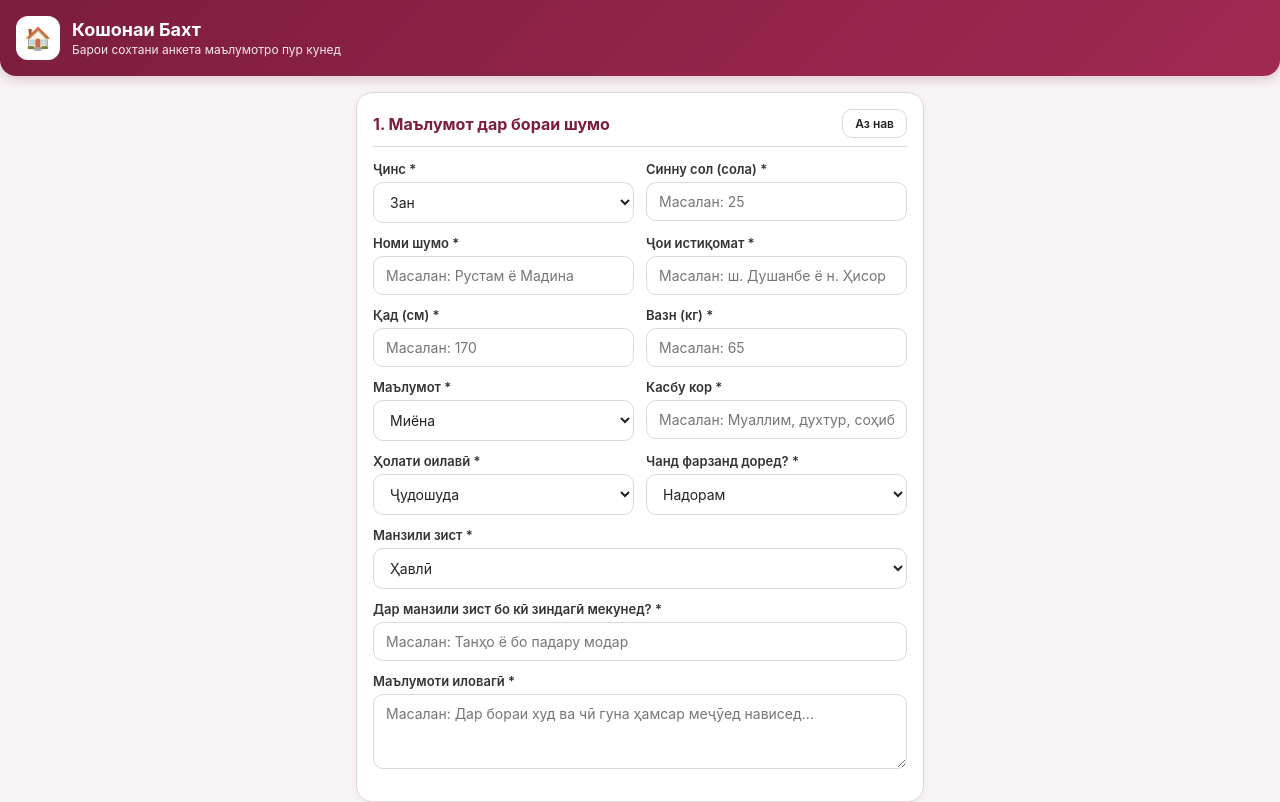
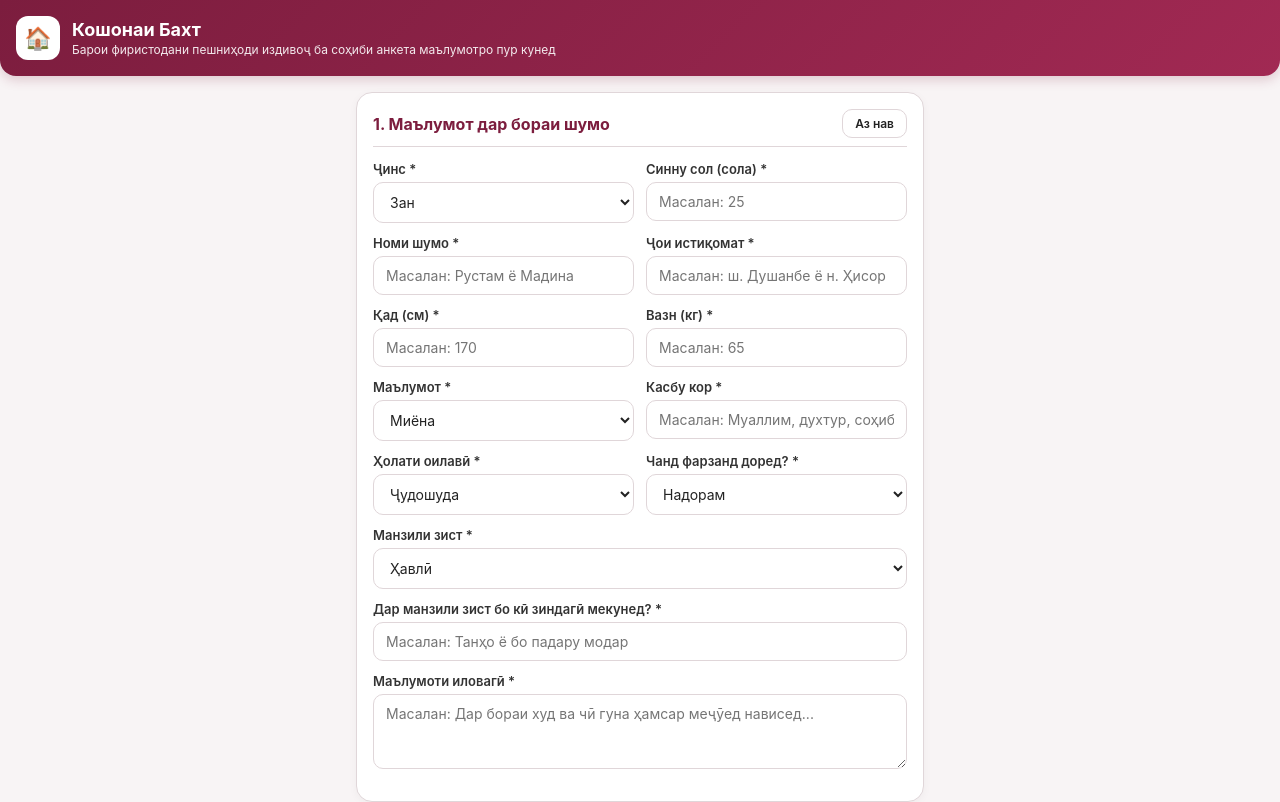
Before and after one commit to KoshonaiBakht/Manbotuizdivogkadanmehkoham, a plain HTML site: page index.html in a window 1280 px wide. Shown: the top 802 px of the page. Drawn offline with Linux system fonts and the light colour scheme.

Commit message:
Update index.html

```diff
--- a/index.html
+++ b/index.html
@@ -52,7 +52,7 @@
       <div class="logo-box">🏠</div>
       <div class="brand-title">
         <h1>Кошонаи Бахт</h1>
-        <p>Барои сохтани анкета маълумотро пур кунед</p>
+        <p>Барои фиристодани пешниҳоди издивоҷ ба соҳиби анкета маълумотро пур кунед</p>
       </div>
     </div>
   </div>
```
